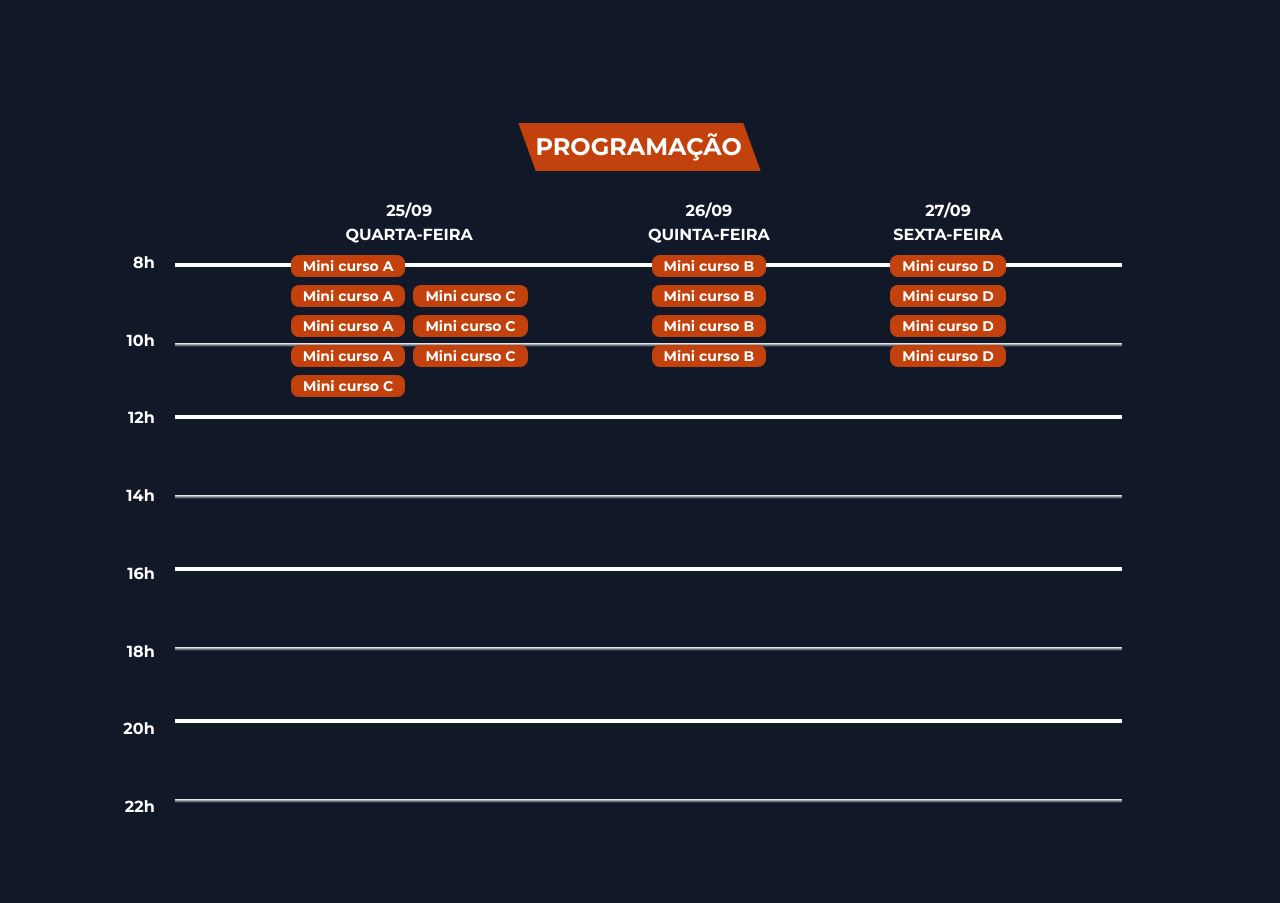
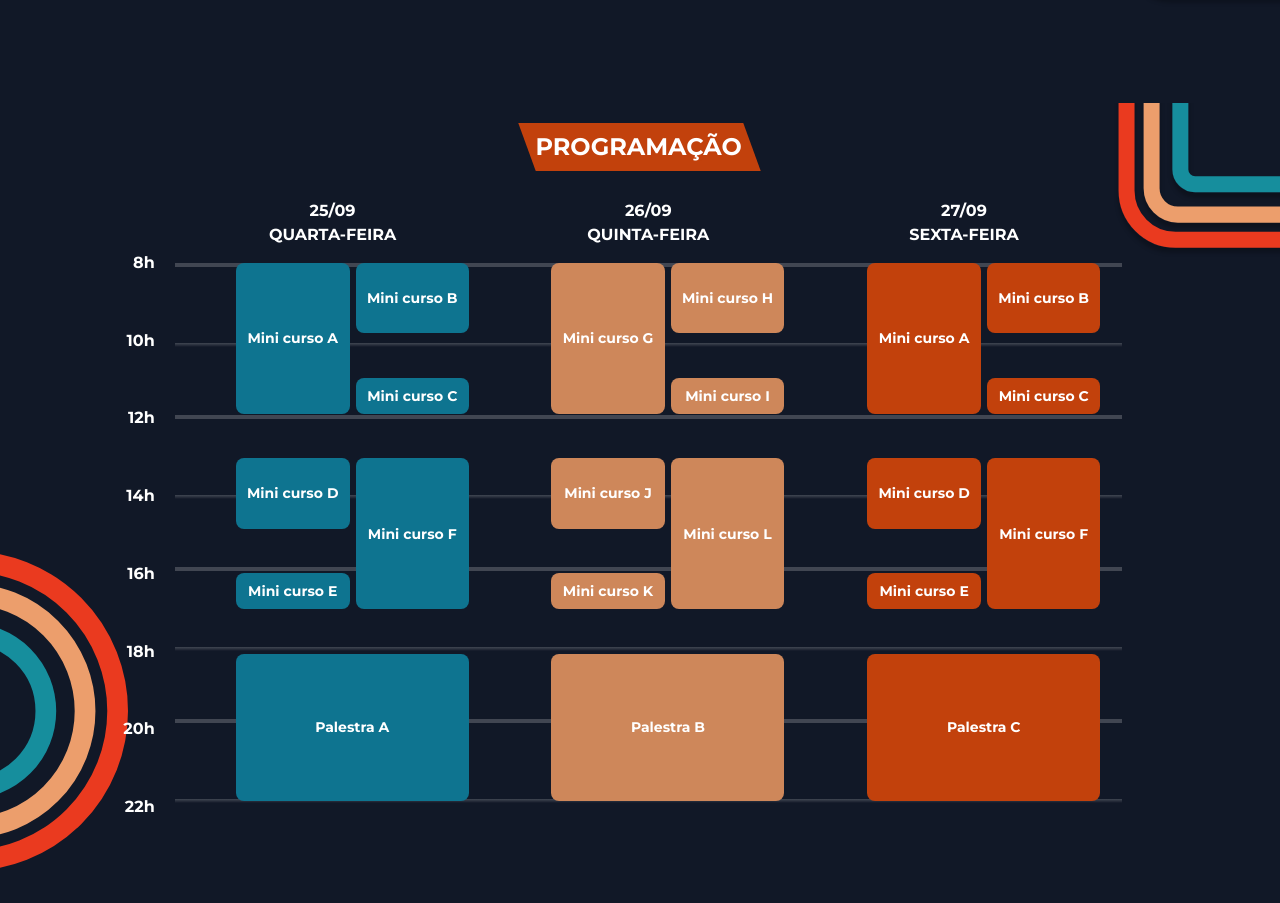
Before and after one commit to pereira299/SAET-2023, a Next.js app: page / in a window 1280 px wide. Shown: the part 697-1600 px from the top of the page. Built offline with nearby package versions, Linux system fonts and the light colour scheme.

Commit message:
fix calendar

```diff
--- a/src/app/globals.css
+++ b/src/app/globals.css
@@ -5,8 +5,15 @@
 
 #welcome, #coming-soon {
   background-image: url('/images/line.png'), url('/images/square-2.svg');
-  background-position: 0vw -1vw, 87vw 33vw;
+  background-position: 0vw -1vw, 87vw 35vw;
   background-size: auto, 20vw;
+  background-repeat: no-repeat;
+}
+
+#calendar {
+  background-image: url('/images/square-2.svg'), url('/images/circle-2.svg');
+  background-position: 87vw -8vw, -15vw 35vw;
+  background-size: 20vw, 25vw;
   background-repeat: no-repeat;
 }
 
@@ -20,6 +27,6 @@ section {
 }
 
 .stripes {
-  background-image: linear-gradient(180deg, #ffffff 0.5vh, #99999900 0.5vh, #99999900 10vh, #ffffff 10vh, #ffffff 10vh, #99999900 10.5vh, #99999900 80vh);
+  background-image: linear-gradient(180deg, #ffffff33 0.5vh, #99999900 0.5vh, #99999900 10vh, #ffffff33 10vh, #ffffff33 10vh, #99999900 10.5vh, #99999900 80vh);
   background-size: 19vh 19vh;
 }
--- a/src/components/Events/Day.tsx
+++ b/src/components/Events/Day.tsx
@@ -1,4 +1,6 @@
-const EventDay = ({ day, events, className }: EventDayProps) => {
+import Evento from ".";
+
+const EventDay = ({ day, events, className, color }: EventDayProps) => {
   const dayWeek = new Date(events[0].datetime.start).toLocaleDateString(
     "pt-BR",
     {
@@ -6,8 +8,8 @@ const EventDay = ({ day, events, className }: EventDayProps) => {
     }
   );
 
-  const dayGrid: { id: number | null; title: string | null }[][] = Array.from({
-    length: 30,
+  const dayGrid: DayGridProps[][] = Array.from({
+    length: 15,
   }).map((_, index) =>
     Array.from({ length: 2 }).map((_, index) => {
       return {
@@ -22,10 +24,11 @@ const EventDay = ({ day, events, className }: EventDayProps) => {
     return dateA.getTime() - dateB.getTime();
   });
 
-  const countSpaces = (event: Evento) => {
-    let rows = 1,
+  const countSpaces = (event: EventoProps) => {
+    let rows = 1, right = false,
       cols = 1;
-    const hasParallelEvent = sortedEvents.some((e) => {
+    const parallelEvent = sortedEvents.filter((e) => {
+      if (e.id === event.id) return false;
       const startBetween =
         new Date(e.datetime.start).getTime() >=
           new Date(event.datetime.start).getTime() &&
@@ -39,20 +42,32 @@ const EventDay = ({ day, events, className }: EventDayProps) => {
       return startBetween || endBetween;
     });
 
-    if (!hasParallelEvent) cols++;
+    if (parallelEvent.length === 0) cols++;
+    else {
+      // check if event start after parallel event
+      const startAfter = parallelEvent.filter(
+        (e) =>
+          new Date(e.datetime.start).getTime() <
+          new Date(event.datetime.start).getTime()
+      );
 
+      // check if event has add after parallel event
+      const hasGreaterId = parallelEvent.filter((e) => e.id < event.id);
+      if(startAfter || hasGreaterId) right = true;
+    }
     // one row for each 30 minutes
     rows = Math.ceil(
       (new Date(event.datetime.end).getTime() -
         new Date(event.datetime.start).getTime()) /
-        (1000 * 60 * 30)
+        (1000 * 60 * 60)
     );
 
-    return { rowSpan: rows, colSpan: cols };
+    return { rowSpan: rows, colSpan: cols, right };
   };
 
+
   const mappedEvents = sortedEvents.map((event, index) => {
-    const { rowSpan, colSpan } = countSpaces(event);
+    const { rowSpan, colSpan, right } = countSpaces(event);
     const dateStart = new Date(event.datetime.start);
     const dateEnd = new Date(event.datetime.end);
     // get hour of event start
@@ -62,20 +77,21 @@ const EventDay = ({ day, events, className }: EventDayProps) => {
     // get hour of event end
     let rowEnd = rowStart + rowSpan;
     // set event in grid
-    for (let i = rowStart; i < rowEnd; i++) {
-      if (dayGrid[i][0].id === null) {
-        dayGrid[i][0] = {
+    if (dayGrid[rowStart][0].id === null) {
+      dayGrid[rowStart][0] = {
         id: Number(event.id) || index,
         title: event.title,
       };
+      dayGrid[rowStart][0].rowSpan = rowSpan;
+      dayGrid[rowStart][0].colSpan = colSpan;
     } else {
-        dayGrid[i][1] = {
+      dayGrid[rowStart][1] = {
         id: Number(event.id) || index,
         title: event.title,
       };
+      dayGrid[rowStart][1].rowSpan = rowSpan;
     }
-    }
-    console.log(dayGrid);
+    console.log("dayGrid", dayGrid);
   });
 
   return (
@@ -85,20 +101,24 @@ const EventDay = ({ day, events, className }: EventDayProps) => {
         <br />
         {dayWeek}
       </p>
-      <table className="border-separate border-spacing-2">
-        <tbody>
+      <table className="border-separate border-spacing-1 h-[74vh] mt-[3.3rem] w-[35vw] ml-14 absolute max-w-[20vw]">
+        <thead className="h-0">
+          <tr>
+            <th className="h-0"></th>
+            <th className="h-0"></th>
+          </tr>
+        </thead>
+        <tbody className="">
           {dayGrid.map((col, index) => (
-            <tr key={index}>
-              {col.map((item, i) => (
+            <tr key={index} className="h-[3.4%]">
+              {col.map((item, i, arr) => (
                 <>
-                    {item.id !== null && (
-                        <td
-                            key={i}
-                            className="bg-orange-700 text-white font-bold text-center px-3 rounded-lg text-sm"
-
-                        >
-                            {item.title}
-                        </td>
+                  {item.id !== null ? (
+                    <Evento key={item.id} {...item} color={color} />
+                  ) : i === 1 && arr[0].colSpan === 2 ? (
+                    false
+                  ) : (
+                    <td></td>
                   )}
                 </>
               ))}
--- a/src/components/Events/List.tsx
+++ b/src/components/Events/List.tsx
@@ -10,8 +10,9 @@ const EventList = ({ events, ...props }: EventListProps) => {
             acc[day] = [event]
         }
         return acc
-    }, {} as Record<number, Evento[]>)
+    }, {} as Record<number, EventoProps[]>)
 
+    const dayColors = ["bg-cyan-700", "bg-[#CE875A]", "bg-orange-700"];
   return (
     <div className="h-[71vh] mt-20 flex flex-row w-10/12">
       <div className="flex flex-col justify-between w-fit">
@@ -23,8 +24,8 @@ const EventList = ({ events, ...props }: EventListProps) => {
       </div>
       <div className="w-11/12 stripes mt-3 ml-5 flex flex-row justify-evenly  items-start px-auto">
             {
-                Object.entries(eventsByDay).map(([day, events]) => (
-                    <EventDay key={day} day={Number(day)} events={events} className="-mt-16" />
+                Object.entries(eventsByDay).map(([day, eventos], i) => (
+                    <EventDay key={day} day={Number(day)} events={eventos} color={dayColors[i]} className="-mt-16 w-4/12" />
                 ))
             }
       </div>
--- /dev/null
+++ b/src/components/Events/index.tsx
@@ -0,0 +1,11 @@
+const Evento = (props: DayGridProps) => {
+  return (
+    <th rowSpan={props.rowSpan} colSpan={props.colSpan}>
+      <div className={`${props.color ?? 'bg-orange-700'} cursor-pointer hover:brightness-75 transition-all text-white w-full h-full font-bold text-left rounded-lg text-sm flex flex-col justify-center items-center`}>
+        {props.title}
+      </div>
+    </th>
+  );
+};
+
+export default Evento;
--- a/src/components/Sections/Calendar.tsx
+++ b/src/components/Sections/Calendar.tsx
@@ -4,36 +4,177 @@ import Label from "../Label";
 const Calendar = () => {
   const events = [
     {
+      id: 1,
       title: "Mini curso A",
+      datetime: {
+        start: "2023-10-25 08:00:00",
+        end: "2023-10-25 12:00:00",
+      },
+    },
+    {
+      id: 2,
+      title: "Mini curso B",
       datetime: {
         start: "2023-10-25 08:00:00",
         end: "2023-10-25 10:00:00",
       },
     },
     {
-      title: "Mini curso B",
+      id: 3,
+      title: "Mini curso C",
+      datetime: {
+        start: "2023-10-25 11:00:00",
+        end: "2023-10-25 12:00:00",
+      },
+    },
+    {
+      id: 4,
+      title: "Mini curso D",
+      datetime: {
+        start: "2023-10-25 13:00:00",
+        end: "2023-10-25 15:00:00",
+      },
+    },
+    {
+      id: 5,
+      title: "Mini curso E",
+      datetime: {
+        start: "2023-10-25 16:00:00",
+        end: "2023-10-25 17:00:00",
+      },
+    },
+    {
+      id: 6,
+      title: "Mini curso F",
+      datetime: {
+        start: "2023-10-25 13:00:00",
+        end: "2023-10-25 17:00:00",
+      },
+    },
+    {
+      id: 7,
+      title: "Palestra A",
+      datetime: {
+        start: "2023-10-25 18:00:00",
+        end: "2023-10-25 22:00:00",
+      },
+    },
+    {
+      id: 8,
+      title: "Mini curso G",
+      datetime: {
+        start: "2023-10-26 08:00:00",
+        end: "2023-10-26 12:00:00",
+      },
+    },
+    {
+      id: 9,
+      title: "Mini curso H",
       datetime: {
         start: "2023-10-26 08:00:00",
         end: "2023-10-26 10:00:00",
       },
     },
     {
-      title: "Mini curso C",
+      id: 10,
+      title: "Mini curso I",
       datetime: {
-        start: "2023-10-25 09:00:00",
-        end: "2023-10-25 11:00:00",
+        start: "2023-10-26 11:00:00",
+        end: "2023-10-26 12:00:00",
       },
     },
     {
-      title: "Mini curso D",
+      id: 11,
+      title: "Mini curso J",
+      datetime: {
+        start: "2023-10-26 13:00:00",
+        end: "2023-10-26 15:00:00",
+      },
+    },
+    {
+      id: 12,
+      title: "Mini curso K",
+      datetime: {
+        start: "2023-10-26 16:00:00",
+        end: "2023-10-26 17:00:00",
+      },
+    },
+    {
+      id: 13,
+      title: "Mini curso L",
+      datetime: {
+        start: "2023-10-26 13:00:00",
+        end: "2023-10-26 17:00:00",
+      },
+    },
+    {
+      id: 14,
+      title: "Palestra B",
+      datetime: {
+        start: "2023-10-26 18:00:00",
+        end: "2023-10-26 22:00:00",
+      },
+    },
+    {
+      id: 15,
+      title: "Mini curso A",
+      datetime: {
+        start: "2023-10-27 08:00:00",
+        end: "2023-10-27 12:00:00",
+      },
+    },
+    {
+      id: 16,
+      title: "Mini curso B",
       datetime: {
         start: "2023-10-27 08:00:00",
         end: "2023-10-27 10:00:00",
       },
     },
+    {
+      id: 17,
+      title: "Mini curso C",
+      datetime: {
+        start: "2023-10-27 11:00:00",
+        end: "2023-10-27 12:00:00",
+      },
+    },
+    {
+      id: 18,
+      title: "Mini curso D",
+      datetime: {
+        start: "2023-10-27 13:00:00",
+        end: "2023-10-27 15:00:00",
+      },
+    },
+    {
+      id: 19,
+      title: "Mini curso E",
+      datetime: {
+        start: "2023-10-27 16:00:00",
+        end: "2023-10-27 17:00:00",
+      },
+    },
+    {
+      id: 20,
+      title: "Mini curso F",
+      datetime: {
+        start: "2023-10-27 13:00:00",
+        end: "2023-10-27 17:00:00",
+      },
+    },
+    {
+      id: 21,
+      title: "Palestra C",
+      datetime: {
+        start: "2023-10-27 18:00:00",
+        end: "2023-10-27 22:00:00",
+      },
+    },
   ];
+
   return (
-    <section className="p-5 flex flex-col items-center">
+    <section id="calendar" className="p-5 flex flex-col items-center">
       <Label text="programação" className="" />
       <EventList events={events} />
     </section>
```
Also changed, not shown: src/types/Event.d.ts (+14 -4 lines). Lines whose indentation alone changed are shown as unchanged.
